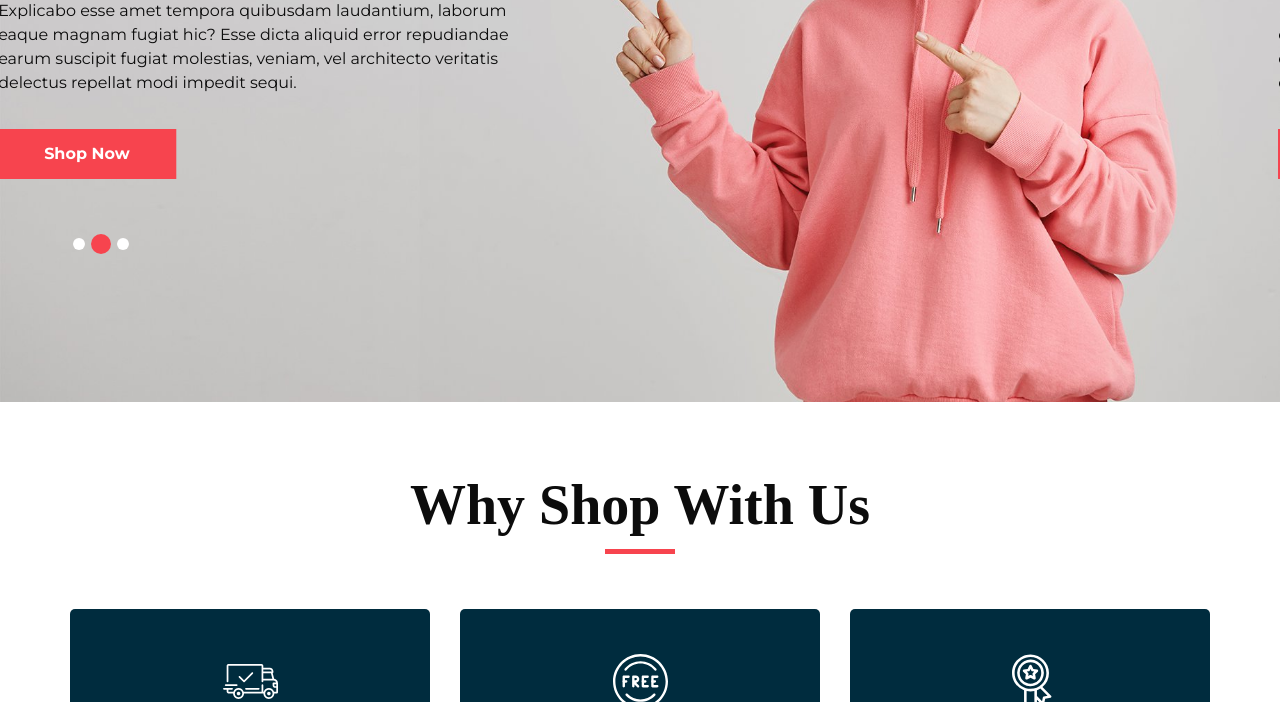
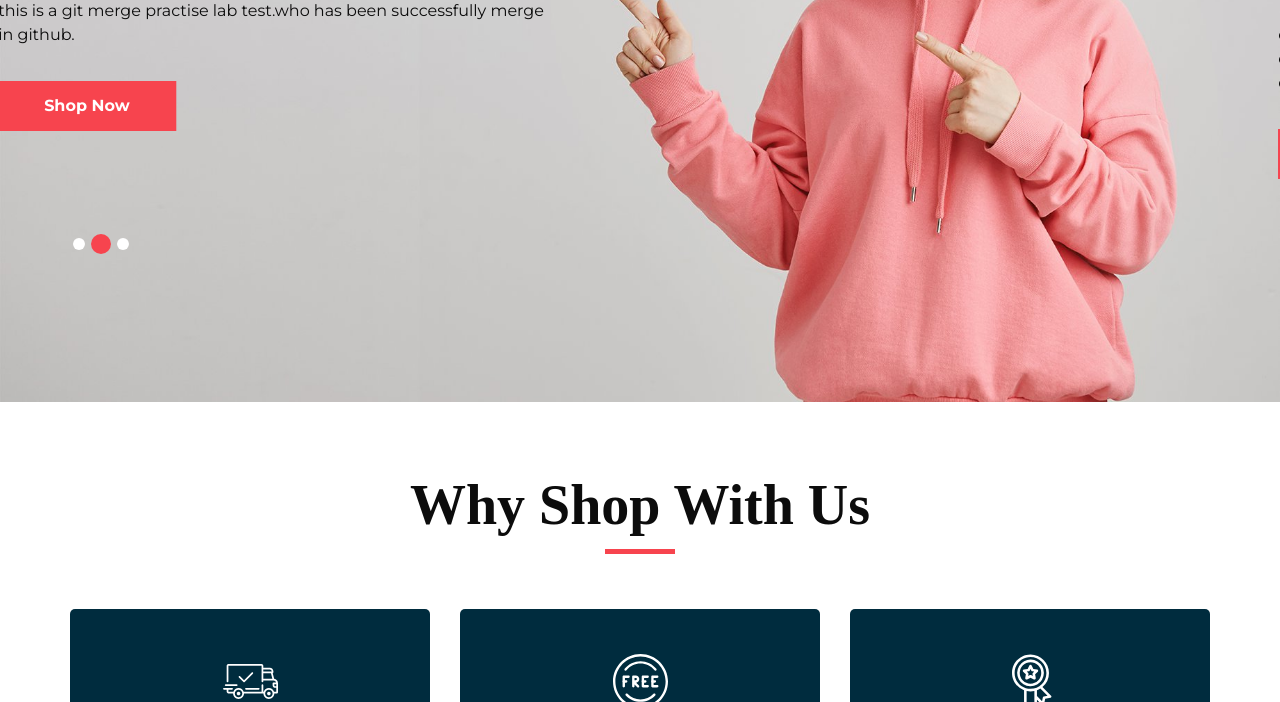
Before and after one commit to evening2025/gitmerge, a plain HTML site: page app/index.html in a window 1280 px wide. Shown: the part 398-1100 px from the top of the page. Drawn offline with Linux system fonts and the light colour scheme; a script that the page names is missing.

Commit message:
index.html has been edited in sales decription

```diff
--- a/app/index.html
+++ b/app/index.html
@@ -139,7 +139,7 @@
                                     On Everything
                                  </h1>
                                  <p>
-                                    Explicabo esse amet tempora quibusdam laudantium, laborum eaque magnam fugiat hic? Esse dicta aliquid error repudiandae earum suscipit fugiat molestias, veniam, vel architecto veritatis delectus repellat modi impedit sequi.
+                                    this is a git merge practise lab test.who has been successfully merge in github.
                                  </p>
                                  <div class="btn-box">
                                     <a href="" class="btn1">
```
